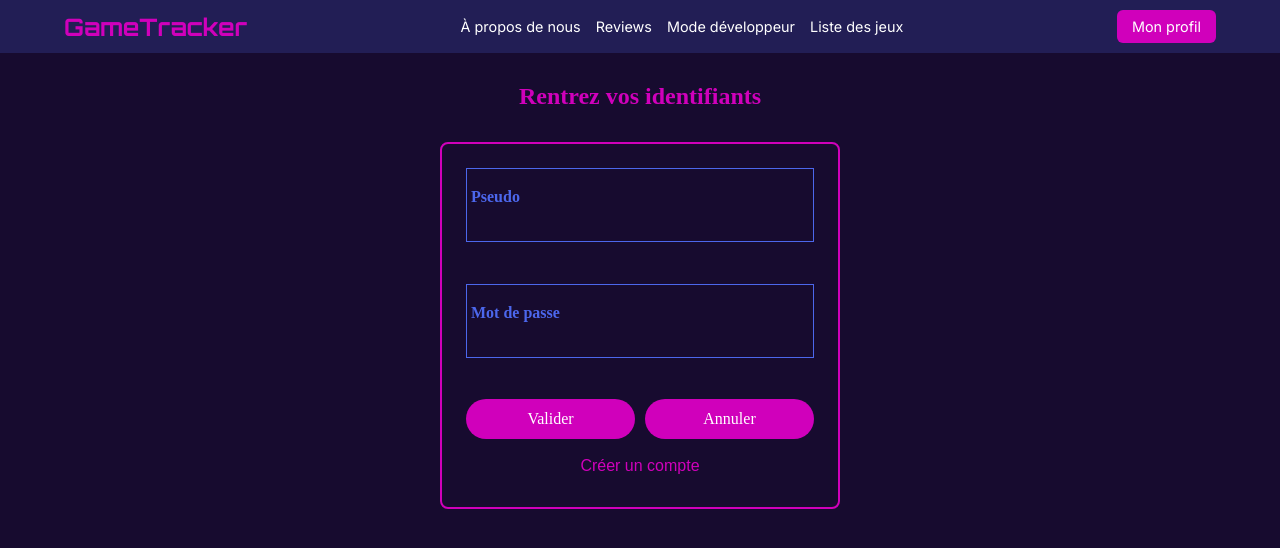
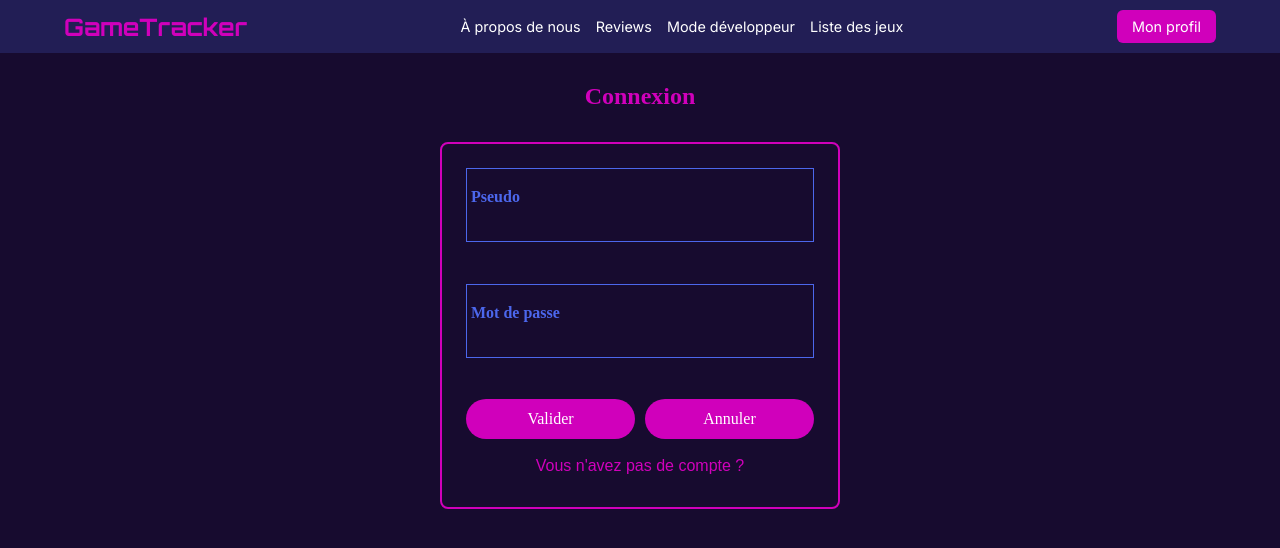
Before and after one commit to yoanlouvois/Front-End-GameTracker, an Angular app: page /Connexion in a window 1280 px wide. Shown: the top 548 px of the page. Built offline with nearby package versions, Linux system fonts and the light colour scheme.

Commit message:
Adaptation des pages inscriptions et connexions

```diff
--- a/src/app/Ecrans/ecran-connexion/ecran-connexion.component.html
+++ b/src/app/Ecrans/ecran-connexion/ecran-connexion.component.html
@@ -1,6 +1,6 @@
 <div class="login-container">
   <main class="main-content">
-    <h1 class="title">Rentrez vos identifiants</h1>
+    <h1 class="title">Connexion</h1>
 
     <form class="login-form">
       <div class="form-group">
@@ -30,7 +30,7 @@
 
       <!-- Bouton "Créer un compte" -->
       <div class="button-connect">
-        <button class="btn-change" (click)="goToInscription()">Créer un compte</button>
+        <button class="btn-change" (click)="goToInscription()">Vous n'avez pas de compte ?</button>
       </div>
     </form>
   </main>
--- a/src/app/Ecrans/ecran-inscription/ecran-inscription.component.html
+++ b/src/app/Ecrans/ecran-inscription/ecran-inscription.component.html
@@ -1,6 +1,6 @@
 <div class="login-container">
   <main class="main-content">
-    <h1 class="title">Veuillez rentrer un pseudo et un mot de passe</h1>
+    <h1 class="title">Inscription : Entrez pseudo et mot de passe</h1>
 
     <form class="login-form">
       <div class="form-group">
```
